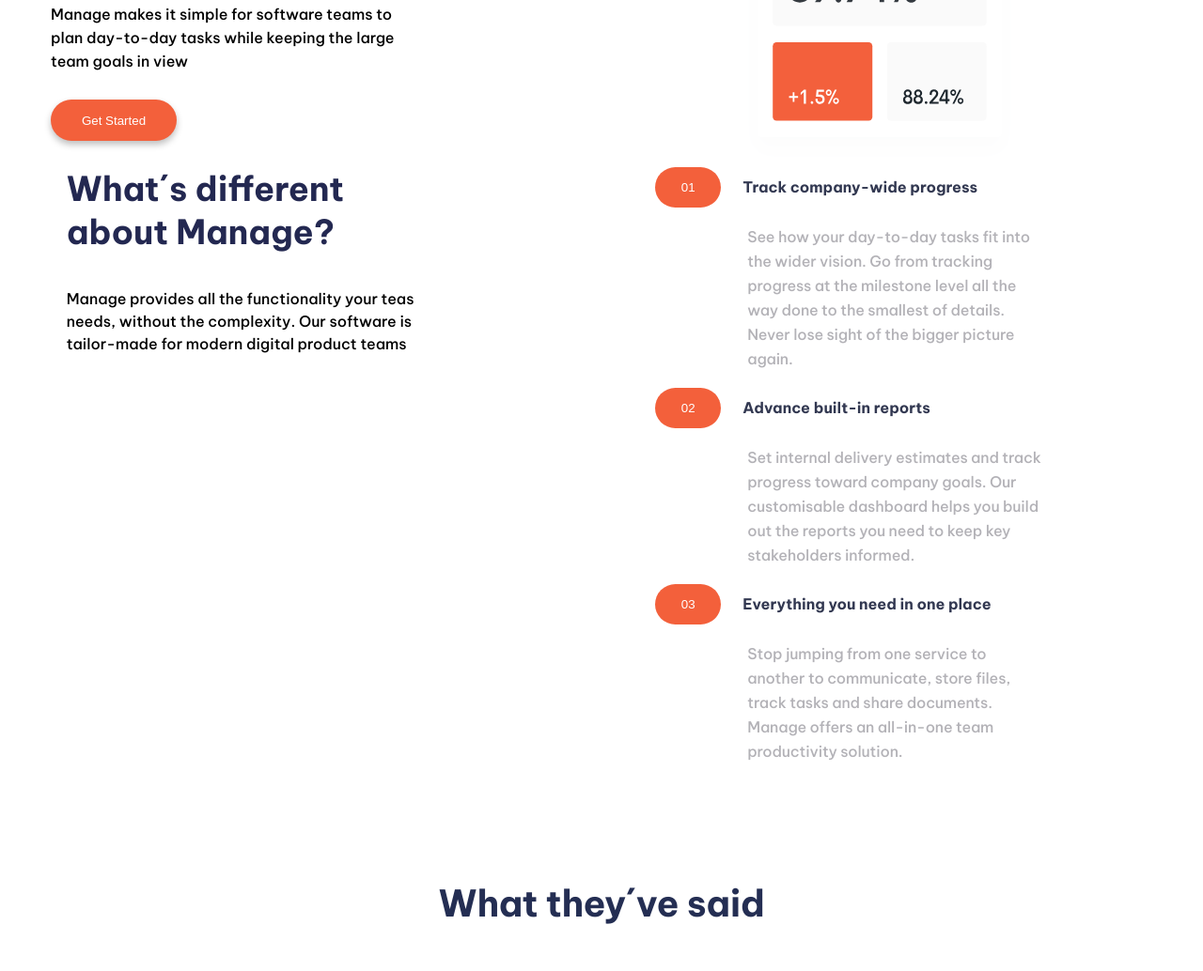
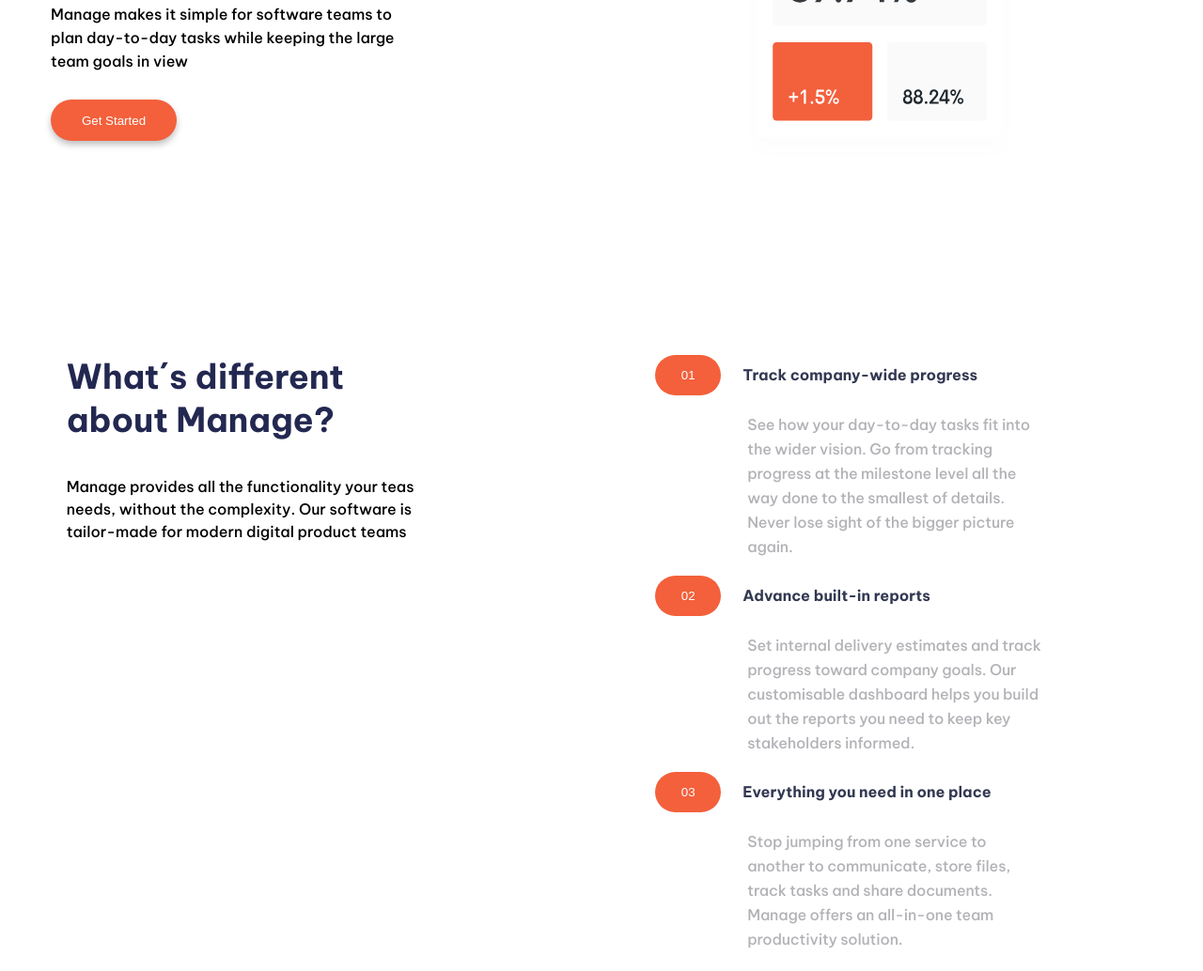
Before and after one commit to francofrenedoso/Managewebsite, a plain HTML site: page index.html in a window 1280 px wide. Shown: the part 557-1591 px from the top of the page at 94% size. Drawn offline with Linux system fonts and the light colour scheme.

Commit message:
errormargin

```diff
--- a/CSS/style.css
+++ b/CSS/style.css
@@ -102,6 +102,7 @@ main{}
     display: flex;
     justify-content: space-around;
     gap: 101px;
+    margin: 200px 0px;
 }
 .about_us_card{
     width: 30vw;
```
